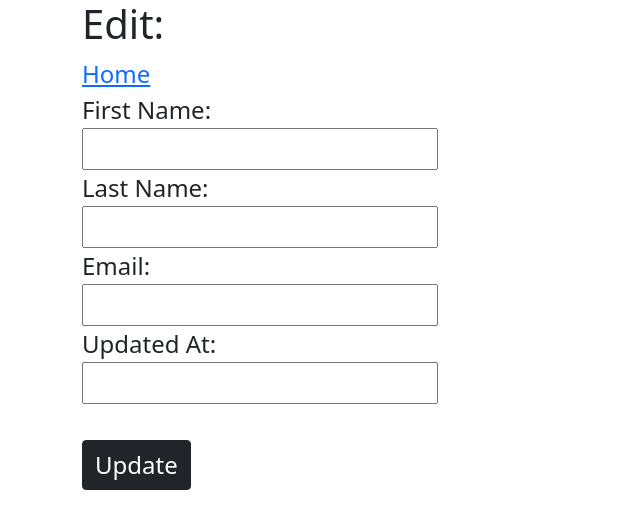
After one commit to jdavids0/users_cr, a Flask app: template templates/edit_user.html in a window 1280 px wide. The commit adds this page. Shown: the top 529 px of the page, without its empty margins (0-640 px from the left). Run offline with Flask 2, Linux system fonts and the light colour scheme; the template is opened without the code that fills it, so the values that code supplies are empty.

Commit message:
added all CRUD functionality exc one route

```diff
--- a/server.py
+++ b/server.py
@@ -12,16 +12,47 @@ def read_all():
     users = User.get_all_users()
     return render_template('/users.html', users = users)
 
-@app.route('/user/new')
+@app.route('/users/new')
 def new_user():
     return render_template ('/create_user.html')
 
-@app.route('/user/create', methods=['POST'])
+# need to figure out how to redirect create new user to show
+@app.route('/users/create', methods=['POST'])
 def create():
     # print(request.form)
     User.create_user(request.form)
     return redirect ('/users')
 
+@app.route('/users/show/<int:id>')
+def show_user(id):
+    data = {
+        "id": id
+    }
+    user = User.one_user(data)
+    return render_template ('show_user.html', user = user)
+
+@app.route('/users/edit/<int:id>', methods=['GET'])
+def edit_user(id):
+    data = {
+        "id":id
+    }
+    user = User.one_user(data)
+    return render_template('edit_user.html', user = user)
+
+@app.route('/users/update', methods=['POST'])
+def update_user():
+    User.update(request.form)
+    return redirect ('/users')
+
+@app.route('/users/destroy/<int:id>')
+def destroy (id):
+    data = {
+        "id": id
+    }
+    User.destroy(data)
+    return redirect ('/users')
+
+
 
 if __name__ == "__main__":
     app.run(debug=True, port=5001)
--- /dev/null
+++ b/templates/edit_user.html
@@ -0,0 +1,31 @@
+<!DOCTYPE html>
+<html lang="en">
+<head>
+    <meta charset="UTF-8">
+    <meta http-equiv="X-UA-Compatible" content="IE=edge">
+    <meta name="viewport" content="width=device-width, initial-scale=1.0">
+    <title>Edit</title>
+    <link href="https://cdn.jsdelivr.net/npm/bootstrap@5.1.3/dist/css/bootstrap.min.css" rel="stylesheet" integrity="sha384-1BmE4kWBq78iYhFldvKuhfTAU6auU8tT94WrHftjDbrCEXSU1oBoqyl2QvZ6jIW3" crossorigin="anonymous">
+
+
+</head>
+<body>
+    <div class="container">
+        <h1>Edit: {{ user.first_name}} {{ user.last_name }} </h1>
+        <a href="/users/update" class='fs-4'>Home</a>
+        <form action="users/update" method="post" class="fs-4">
+        <input type="hidden" name="userid" value="{{ user.id }}">
+        <label for="first_name">First Name:</label><br>
+        <input type="text" name="first_name" value="{{ user.first_name }}"><br>
+        <label for="last_name">Last Name:</label><br>
+        <input type="text" name="last_name" value="{{ user.last_name }}"><br>
+        <label for="email">Email:</label><br>
+        <input type="text" name="email" value="{{ user.email }}"><br>
+        <label for="updated_at">Updated At:</label><br>
+        <input type="text" name="updated_at" value="{{ user.updated_at }}"><br><br>
+        <input type="submit" value="Update" class="btn btn-dark fs-4">
+        </form>
+    </div>
+
+</body>
+</html>
```
Also changed, not shown: templates/create_user.html (+13 -9 lines), templates/show_user.html (added, +28 -0 lines), templates/users.html (+7 -1 lines), users.py (+17 -0 lines).
